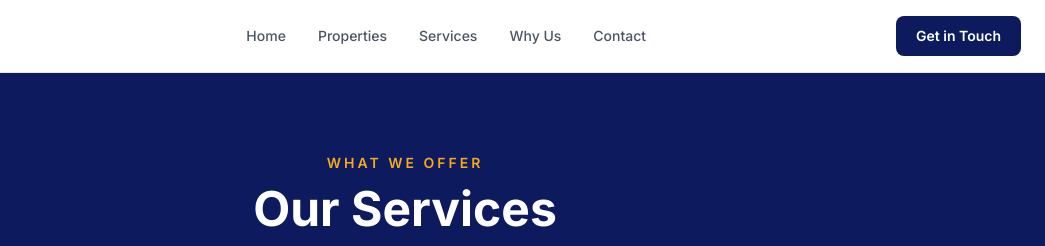
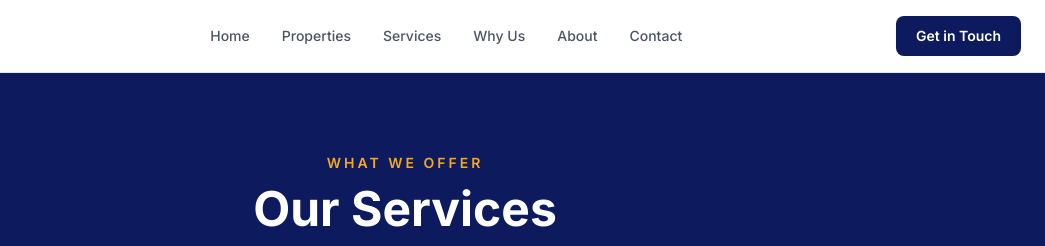
Before and after one commit to Dev-Onesto/credin-homes, a plain HTML site: page services.html in a window 1280 px wide. Shown: the top 246 px of the page, 235-1280 px from the left. Drawn offline with nearby package versions, Linux system fonts and the light colour scheme.

Commit message:
Update Services link and add About section

```diff
--- a/services.html
+++ b/services.html
@@ -47,9 +47,10 @@
     <div class="hidden md:flex items-center gap-8">
       <a href="index.html" class="nav-link text-sm font-medium text-gray-600 hover:text-navy">Home</a>
       <a href="index.html#listings" class="nav-link text-sm font-medium text-gray-600 hover:text-navy">Properties</a>
-      <a href="index.html#services" class="nav-link text-sm font-medium text-gray-600 hover:text-navy">Services</a>
+      <a href="services.html" class="nav-link text-sm font-medium text-gray-600 hover:text-navy">Services</a>
       <a href="index.html#why-us" class="nav-link text-sm font-medium text-gray-600 hover:text-navy">Why Us</a>
-      <a href="index.html#contact" class="nav-link text-sm font-medium text-gray-600 hover:text-navy">Contact</a>
+      <a href="about.html" class="nav-link text-sm font-medium text-gray-600 hover:text-navy">About</a>
+      <a href="contact.html" class="nav-link text-sm font-medium text-gray-600 hover:text-navy">Contact</a>
     </div>
     <a href="https://wa.me/2349138247329" target="_blank" class="btn-primary px-5 py-2.5 rounded-lg text-sm font-semibold hidden sm:inline-block">Get in Touch</a>
   </nav>
```
